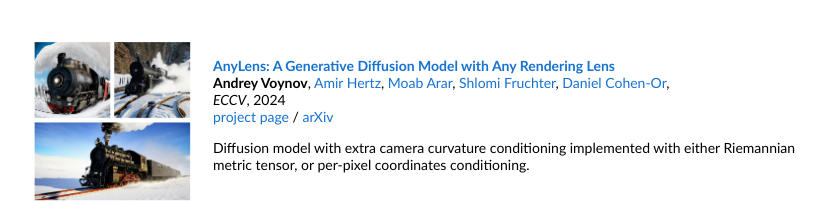
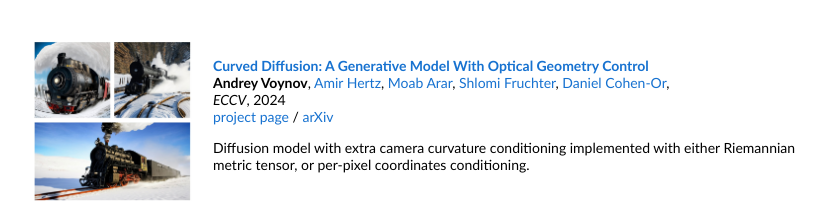
Before and after one commit to anvoynov/anvoynov, a plain HTML site: page index.html in a window 1280 px wide. Shown: the part 733-936 px from the top of the page, without its empty margins (233-1059 px from the left). Drawn offline with Linux system fonts and the light colour scheme.

Commit message:
Update index.html

```diff
--- a/index.html
+++ b/index.html
@@ -93,7 +93,7 @@
     </td>
     <td width="75%" valign="middle">
       <a href="https://arxiv.org/abs/2311.17609">
-        <span class="papertitle">AnyLens: A Generative Diffusion Model with Any Rendering Lens</span>
+        <span class="papertitle">Curved Diffusion: A Generative Model With Optical Geometry Control</span>
       </a>
       <br>
       <strong>Andrey Voynov</strong>,
```
